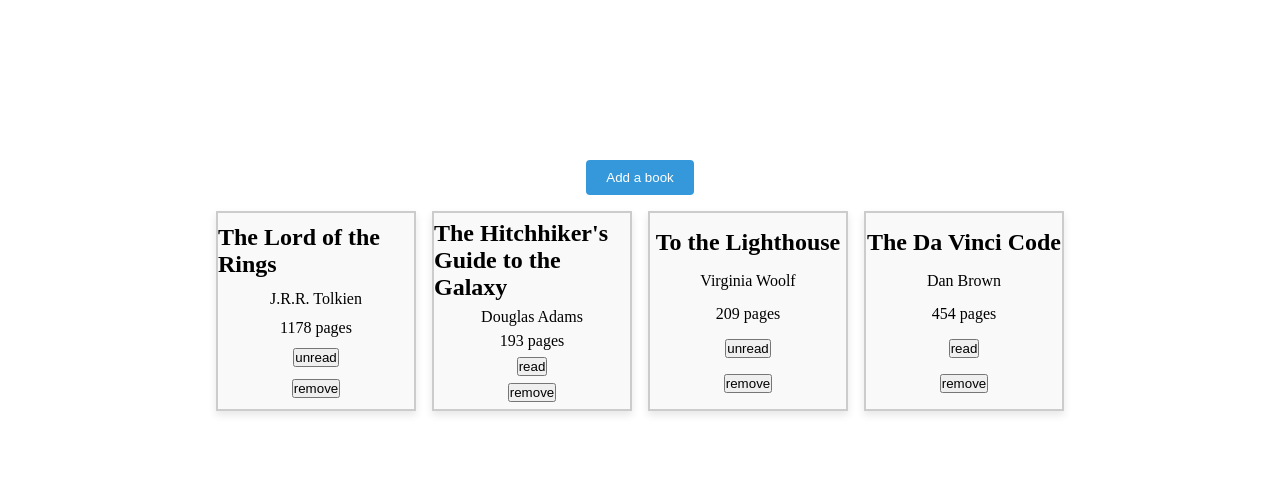
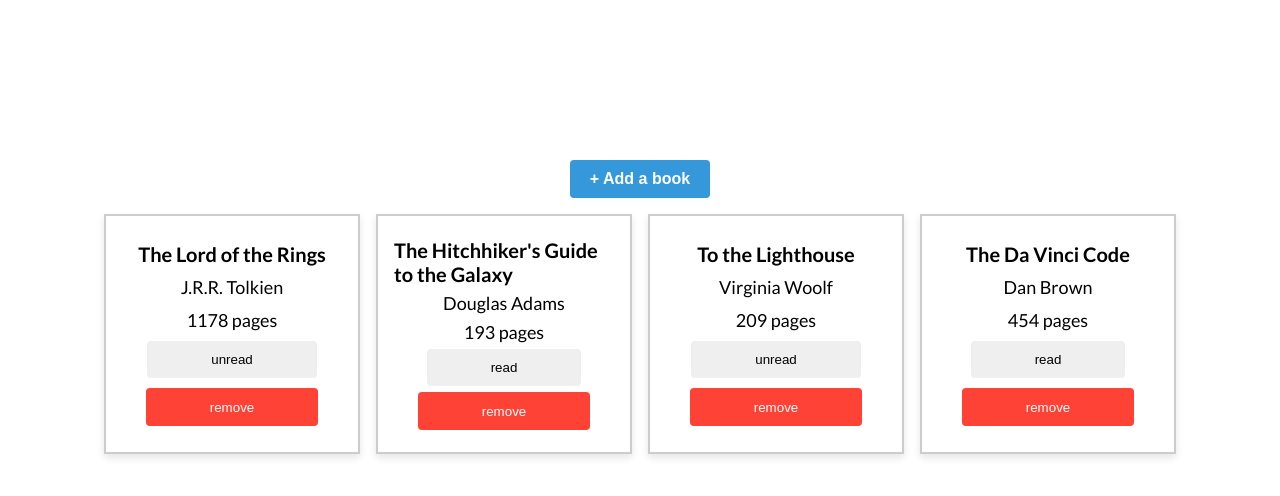
Before and after one commit to atoarkhurst/library2, a plain HTML site: page index.html in a window 1280 px wide. Drawn offline with Linux system fonts and the light colour scheme.

Commit message:
style book cards and buttons

```diff
--- a/index.html
+++ b/index.html
@@ -4,13 +4,16 @@
     <meta charset="UTF-8">
     <meta name="viewport" content="width=device-width, initial-scale=1.0">
     <link rel="stylesheet" href="styles.css">
+    <link rel="preconnect" href="https://fonts.googleapis.com">
+    <link rel="preconnect" href="https://fonts.gstatic.com" crossorigin>
+    <link href="https://fonts.googleapis.com/css2?family=Lato:wght@400;700&display=swap" rel="stylesheet">
     <title>Library</title>
 </head>
 <body>
 
     <main>
         <div class="dialog-container">
-            <dialog id="myModel" class="modal">
+            <dialog id="modal" class="modal">
                 <div class="modal-content">
                     <form id="bookForm">
                         <p>
@@ -35,7 +38,7 @@
             </dialog>
         </div>
         <div class="library-container">
-            <div class="btn-container"><button class="newBookBtn">Add a book</button></div>
+            <div class="btn-container"><button class="newBookBtn"> + Add a book</button></div>
             <div class="book-grid">
 
             </div>
--- a/styles.css
+++ b/styles.css
@@ -2,6 +2,11 @@
     margin: 0px;
     padding: 0px;
     box-sizing: border-box;
+}
+
+body {
+  font-family: 'Lato', sans-serif;
+
 }
 
 .library-container {
@@ -14,20 +19,29 @@
 
 
 .book-card {
-    width: 200px;
-    height: 200px;
-    background-color: #f9f9f9;
+    width: 16rem;
+    height: 15rem;
+    background-color: #fff;
     border: 2px solid #ccc;
     box-shadow: 0 4px 8px rgba(0, 0, 0, 0.1);
     display: flex;
     flex-direction: column;
     align-items: center;
     justify-content: space-evenly;
+    padding: 1rem;
+  }
+
+  .book-card h2 {
+    font-size: 20px;
+  }
+
+  .book-card p {
+    font-size: 18px;
   }
 
   .book-grid {
     display: grid;
-    grid-template-columns: repeat(4, 200px);
+    grid-template-columns: repeat(4, 16rem);
     gap: 1rem;
   }
 
@@ -41,6 +55,8 @@
     border: none;
     border-radius: 4px;
     cursor: pointer;
+    font-size: 1rem;
+    font-weight: 700;
 
   }
 
@@ -65,5 +81,21 @@
     left: 50%;
     transform: translate(-50%, -50%);
 
+}
+
+.remove-btn, .status-btn {
+  padding: .7rem 4rem;
+  border: none;
+  border-radius: 4px;
+}
+
+.remove-btn {
+  background-color: #FF4136;
+  color: white;
 
 }
+
+.status-read {
+  background-color: #2ECC40;
+  color: white;
+}
```
